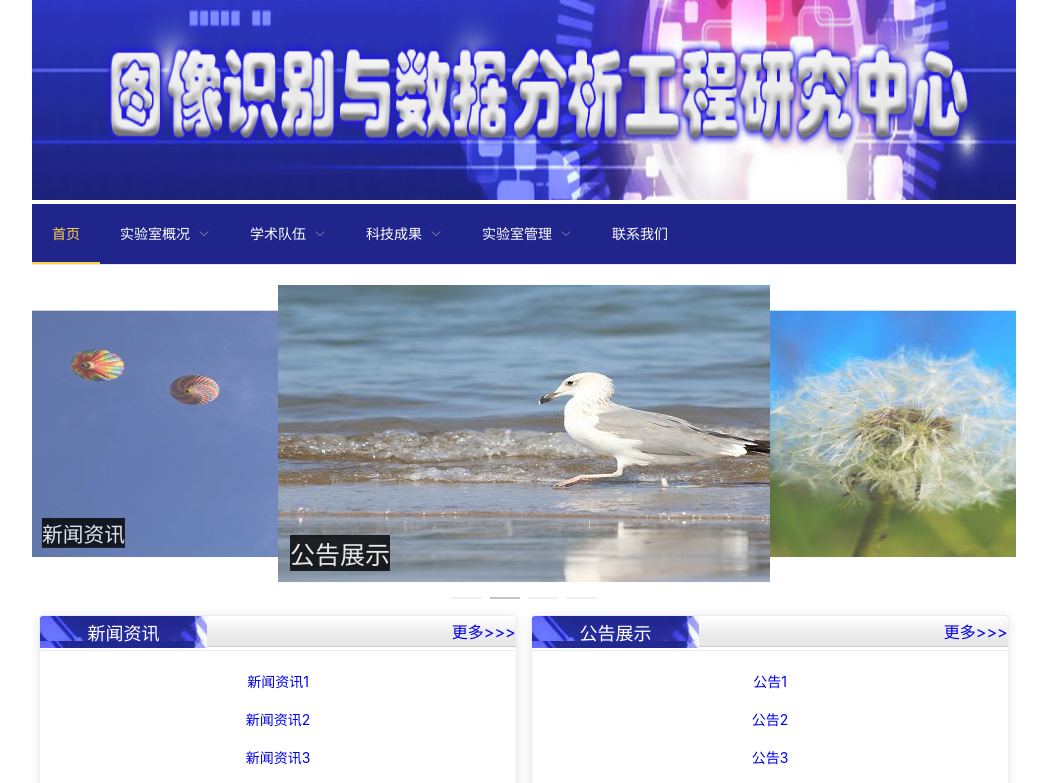
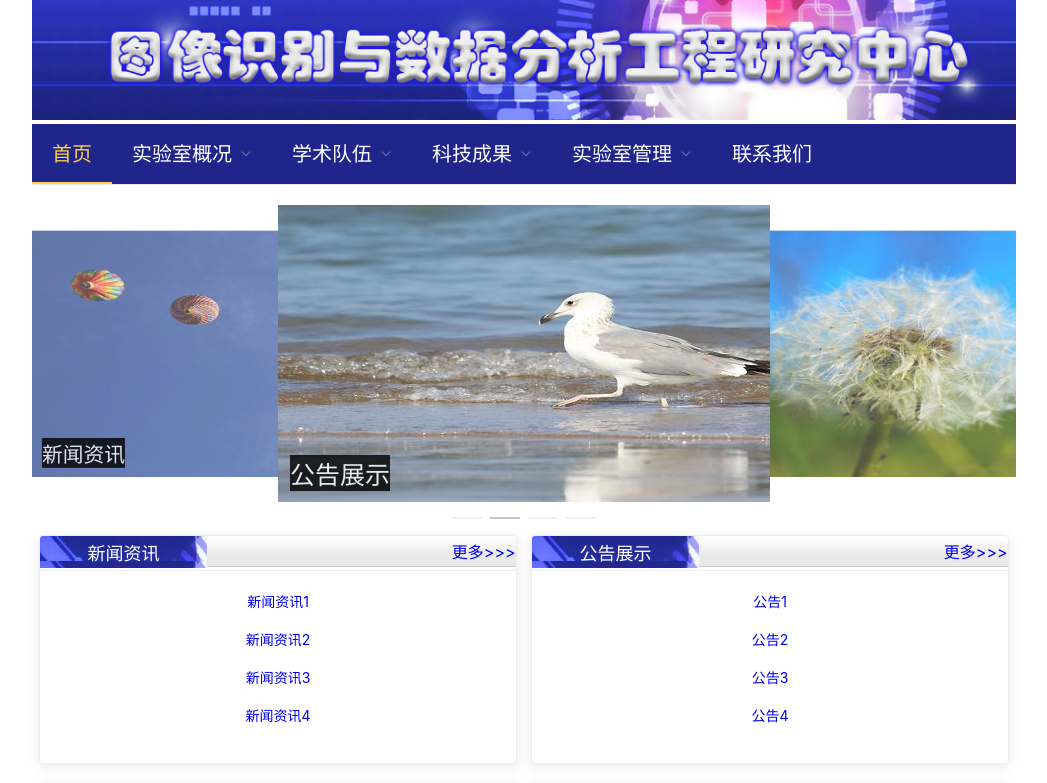
Before and after one commit to frozenblackflame/raduationProject, a Nuxt app: page / in a window 1280 px wide. Shown: the top 783 px of the page, without its empty margins (116-1163 px from the left). Built offline with nearby package versions, Linux system fonts and the light colour scheme.

Commit message:
修改banner宽度和导航字体大小

```diff
--- a/components/Header.vue
+++ b/components/Header.vue
@@ -1,6 +1,6 @@
 <template>
   <div>
-    <el-image style="width:100%; height: 200px" :src="imageurl"></el-image>
+    <el-image style="width:100%; height: 120px" :src="imageurl"></el-image>
     <el-menu
       :default-active="this.$route.path"
       router
@@ -57,4 +57,7 @@ export default {
 };
 </script>
 <style>
+  .el-menu-item,.el-submenu__title{
+    font-size: 20px;
+  }
 </style>
```
